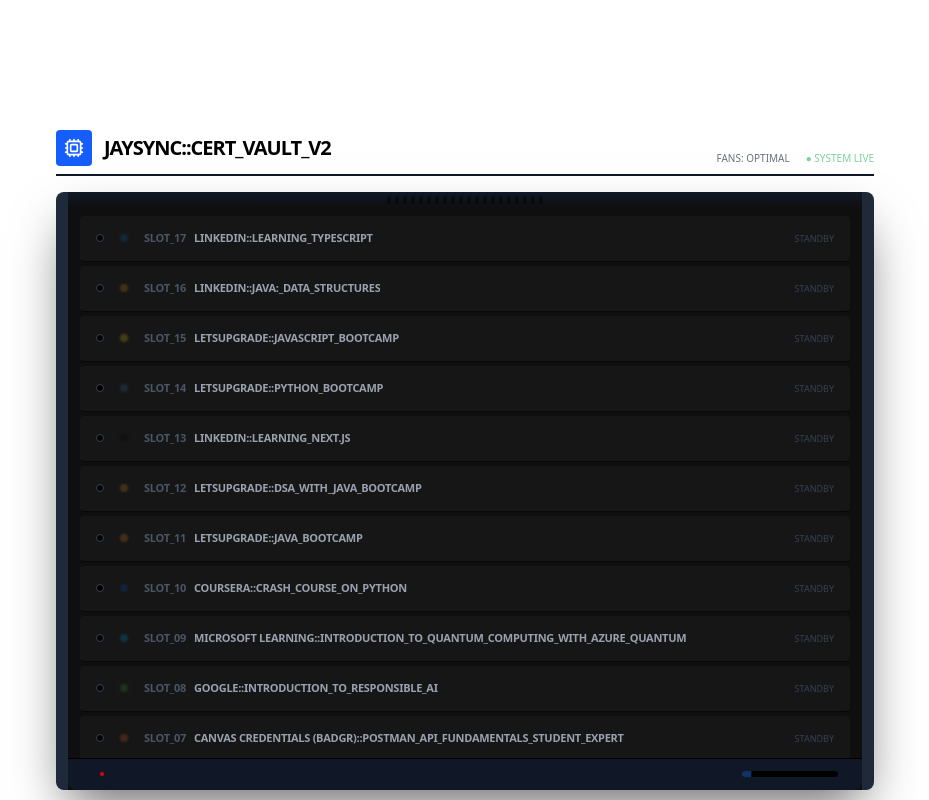
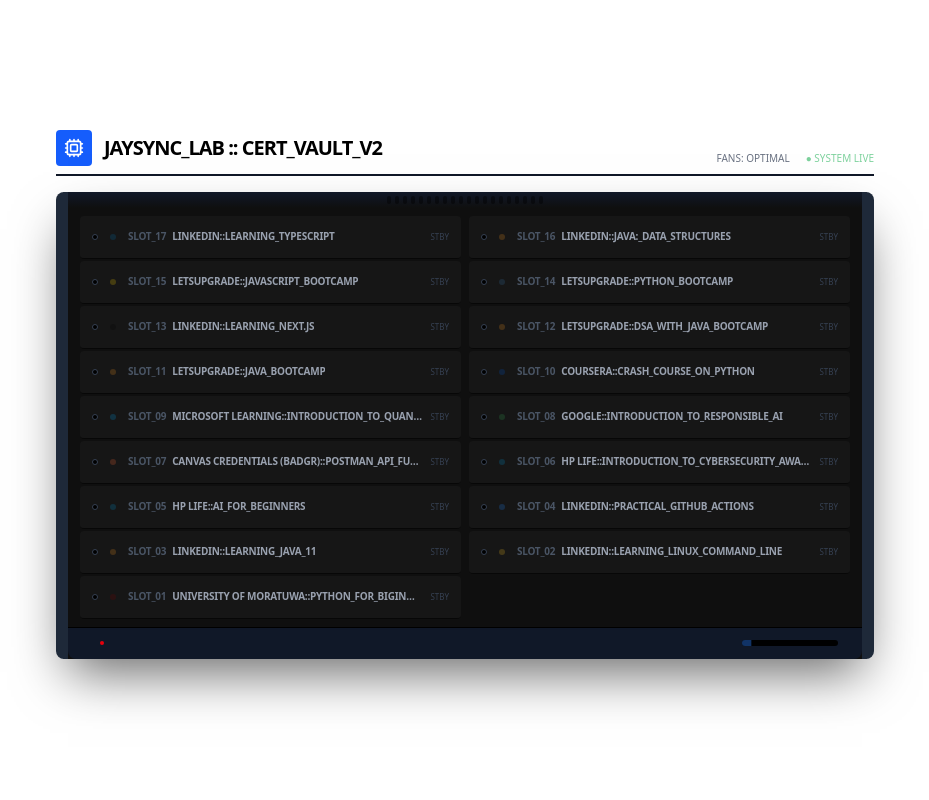
Before and after one commit to Anuja-jayasinghe/My-Portfolio, a Next.js app: page / in a window 1280 px wide. Shown: the part 4740-5540 px from the top of the page, without its empty margins (175-1104 px from the left). Built offline with nearby package versions, Linux system fonts and the light colour scheme; a web font is replaced by a local one.

Commit message:
improved server rack design

```diff
--- a/src/components/ui/ServerRack.tsx
+++ b/src/components/ui/ServerRack.tsx
@@ -8,6 +8,10 @@
 export default function ServerRack() {
   const [activeBladeId, setActiveBladeId] = useState<string | null>(null);
 
+  const toggleBlade = (id: string) => {
+    setActiveBladeId((prev) => (prev === id ? null : id));
+  };
+
   return (
     <div className="w-full max-w-[850px] mx-auto mb-20 mt-10 px-4">
       {/* Rack Header */}
@@ -17,7 +21,7 @@
             <Cpu className="w-5 h-5 text-white" />
           </div>
           <h3 className="text-xl font-black font-mono tracking-tighter uppercase text-black">
-            JaySync::CERT_VAULT_v2
+            JaySync_Lab :: CERT_VAULT_v2
           </h3>
         </div>
         <div className="text-[10px] font-mono text-gray-500 flex gap-4 uppercase">
@@ -26,19 +30,17 @@
         </div>
       </div>
 
-      {/* The Main Chassis with Fixed Height */}
-      <div className="relative bg-[#0f0f0f] rounded-lg border-x-[12px] border-gray-800 shadow-2xl shadow-black/60">
+      {/* The Main Chassis - Natural Height (Scroll Trap Fixed) */}
+      <div className="relative bg-[#0f0f0f] rounded-lg border-x-[12px] border-gray-800 shadow-2xl shadow-black/60 overflow-hidden">
 
         {/* Top Vent Detail */}
         <div className="h-4 w-full bg-gradient-to-b from-gray-900 to-transparent flex justify-center gap-1 py-1">
           {[...Array(20)].map((_, i) => (
             <div key={i} className="w-1 h-full bg-black/40 rounded-full" />
           ))}
-        </div>
-
-        {/* SCROLLABLE AREA - This solves your height issue */}
-        <div className="max-h-[550px] overflow-y-auto overflow-x-hidden custom-scrollbar py-2 px-3">
-          <div className="space-y-1">
+        </div>        {/* Blades Container - Grows to fit all 17, now in 2 columns on desktop */}
+        <div className="py-2 px-3">
+          <div className="grid grid-cols-1 md:grid-cols-2 gap-x-2 gap-y-0.5">
             {certificatesData.map((cert, index) => {
               const isActive = activeBladeId === cert.id;
 
@@ -46,39 +48,48 @@
                 <motion.div
                   key={cert.id}
                   layout
-                  onMouseEnter={() => setActiveBladeId(cert.id)}
-                  onMouseLeave={() => setActiveBladeId(null)}
-                  className={`group relative overflow-hidden rounded-sm transition-all duration-300 border-b border-black/50 ${isActive ? "z-10 scale-[1.02]" : "z-0"
+                  className={`group relative overflow-hidden rounded-sm transition-all duration-300 border-b border-black/50 ${
+                    isActive ? "z-10 scale-[1.012] md:col-span-2" : "z-0"
+                  }`}
+                >
+                  {/* Blade UI - Button for a11y & interaction */}
+                  <button
+                    onClick={() => toggleBlade(cert.id)}
+                    onMouseEnter={() => setActiveBladeId(cert.id)}
+                    onMouseLeave={() => !isActive && setActiveBladeId(null)}
+                    className={`w-full flex items-center h-[42px] px-3 gap-3 text-left transition-colors ${
+                      isActive ? "bg-[#1e1e1e]" : "bg-[#161616] hover:bg-[#1a1a1a]"
                     }`}
-                >
-                  {/* Blade UI */}
-                  <div className={`flex items-center h-[45px] px-4 gap-4 cursor-pointer transition-colors ${isActive ? "bg-[#1e1e1e]" : "bg-[#161616] hover:bg-[#1a1a1a]"
-                    }`}>
+                  >
                     {/* Mounting Screw Detail */}
-                    <div className="w-2 h-2 rounded-full bg-black border border-gray-700 shadow-inner shrink-0" />
+                    <div className="w-1.5 h-1.5 rounded-full bg-black border border-gray-700 shadow-inner shrink-0" />
 
                     {/* Status LED */}
                     <div
-                      className={`w-2 h-2 rounded-full shrink-0 transition-all duration-500 ${isActive ? "animate-pulse" : "opacity-20 blur-[1px]"}`}
+                      className={`w-1.5 h-1.5 rounded-full shrink-0 transition-all duration-500 ${
+                        isActive ? "animate-pulse" : "opacity-20 blur-[0.5px]"
+                      }`}
                       style={{
                         backgroundColor: cert.ledColor,
-                        boxShadow: isActive ? `0 0 12px ${cert.ledColor}` : 'none'
+                        boxShadow: isActive ? `0 0 10px ${cert.ledColor}` : "none",
                       }}
                     />
 
                     {/* Blade Title Block */}
                     <div className="flex-1 flex items-center justify-between min-w-0">
-                      <p className="font-mono text-[11px] font-bold text-gray-400 tracking-tight truncate">
-                        <span className="text-gray-600 mr-2">SLOT_{String(certificatesData.length - index).padStart(2, '0')}</span>
-                        {cert.issuer.toUpperCase()}::{cert.title.replace(/\s+/g, '_').toUpperCase()}
+                      <p className="font-mono text-[10px] font-bold text-gray-400 tracking-tight truncate">
+                        <span className="text-gray-600 mr-1.5">
+                          SLOT_{String(certificatesData.length - index).padStart(2, "0")}
+                        </span>
+                        {cert.issuer.toUpperCase()}::{cert.title.replace(/\s+/g, "_").toUpperCase()}
                       </p>
-                      <div className="flex gap-2 shrink-0 ml-4">
-                        <span className="text-[9px] font-mono text-gray-700 group-hover:text-blue-500 transition-colors uppercase">
-                          {isActive ? "Reading_Data..." : "Standby"}
+                      <div className="flex gap-2 shrink-0 ml-2">
+                        <span className="text-[8px] font-mono text-gray-700 group-hover:text-blue-500 transition-colors uppercase">
+                          {isActive ? "Reading..." : "STBY"}
                         </span>
                       </div>
                     </div>
-                  </div>
+                  </button>
 
                   {/* Expanded Content - Pulled out look */}
                   <AnimatePresence>
@@ -91,9 +102,14 @@
                       >
                         <div className="p-5 flex flex-col md:flex-row gap-6 items-start">
                           {/* Image Preview with CRT Filter */}
-                          <div className="relative w-full md:w-48 aspect-video rounded border border-white/10 overflow-hidden bg-black shrink-0">
+                          <div className="relative w-full md:w-56 aspect-video rounded border border-white/10 overflow-hidden bg-black shrink-0">
                             {cert.image && (
-                              <Image src={cert.image} alt={cert.title} fill className="object-cover opacity-70 group-hover:opacity-100 transition-opacity" />
+                              <Image
+                                src={cert.image}
+                                alt={cert.title}
+                                fill
+                                className="object-contain p-1 opacity-70 group-hover:opacity-100 transition-opacity"
+                              />
                             )}
                             <div className="absolute inset-0 pointer-events-none bg-[linear-gradient(rgba(18,16,16,0)_50%,rgba(0,0,0,0.1)_50%),linear-gradient(90deg,rgba(255,0,0,0.03),rgba(0,255,0,0.01),rgba(0,0,255,0.03))] bg-[length:100%_3px,3px_100%]" />
                           </div>
@@ -101,20 +117,30 @@
                           <div className="flex-1 space-y-3">
                             <div className="flex items-center gap-2">
                               <Terminal size={12} className="text-blue-500" />
-                              <span className="text-[10px] font-mono text-blue-500 uppercase tracking-tighter">Verified_Credential_Metadata</span>
+                              <span className="text-[10px] font-mono text-blue-500 uppercase tracking-tighter">
+                                Verified_Credential_Metadata
+                              </span>
                             </div>
-                            <h4 className="text-sm font-bold text-white leading-snug uppercase tracking-wide">{cert.title}</h4>
+                            <h4 className="text-sm font-bold text-white leading-tight uppercase tracking-wide">
+                              {cert.title}
+                            </h4>
 
-                            <div className="flex items-center gap-4">
+                            <div className="flex items-center gap-5 mt-4">
                               <a
                                 href={cert.verifyUrl}
                                 target="_blank"
-                                className="inline-flex items-center gap-2 bg-blue-600 hover:bg-blue-500 text-white text-[10px] font-black font-mono px-3 py-1.5 rounded-sm transition-all"
+                                rel="noreferrer"
+                                className="inline-flex items-center gap-2 bg-blue-600 hover:bg-blue-500 text-white text-[10px] font-black font-mono px-4 py-2 rounded-sm transition-all shadow-lg shadow-blue-900/20"
                               >
                                 <ExternalLink size={10} />
                                 PUSH_TO_VERIFY
                               </a>
-                              <span className="text-[10px] font-mono text-gray-500 italic">Issued: {cert.category}</span>
+                              <div className="flex flex-col">
+                                <span className="text-[8px] font-mono text-gray-600 uppercase">Category</span>
+                                <span className="text-[10px] font-mono text-gray-400 font-bold uppercase">
+                                  {cert.category}
+                                </span>
+                              </div>
                             </div>
                           </div>
                         </div>
```
